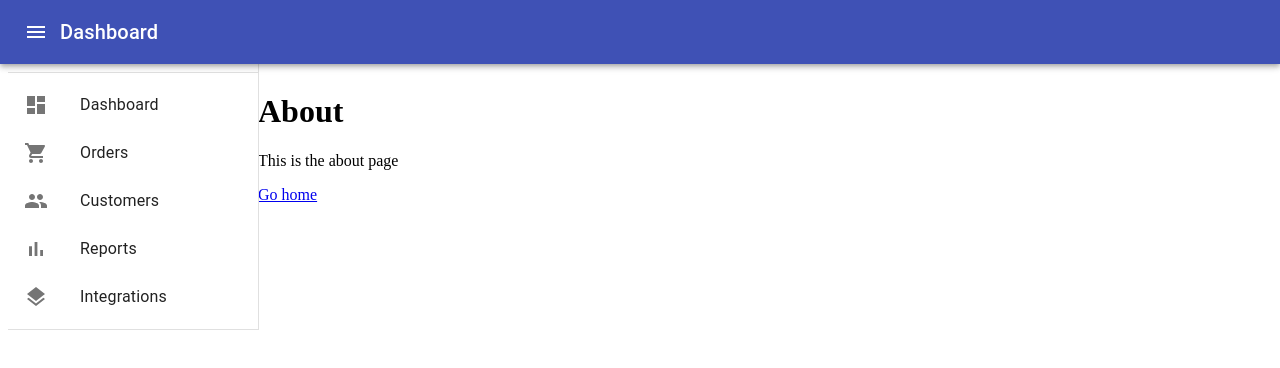
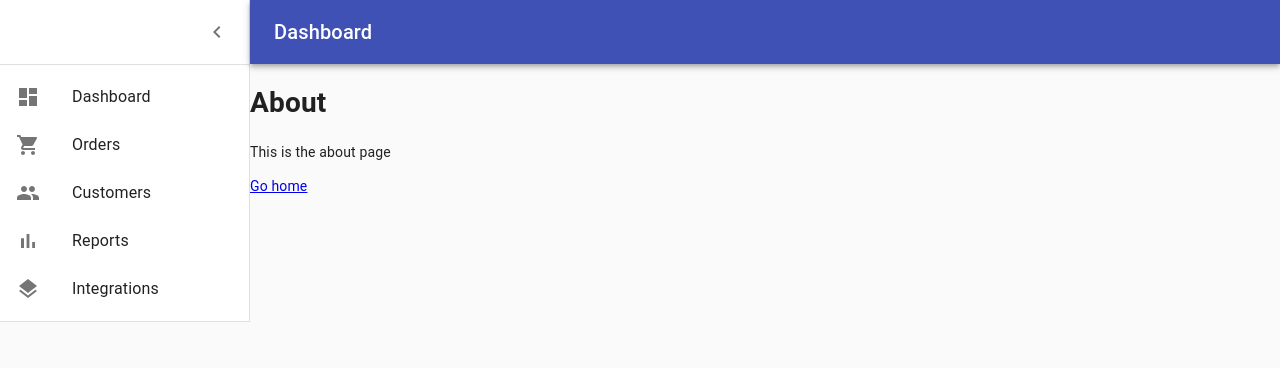
Before and after one commit to pbrain19/biruda, a Next.js app: page /about in a window 1280 px wide. Shown: the top 368 px of the page. Built offline with nearby package versions, Linux system fonts and the light colour scheme.

Commit message:
adjust styles to manek it all work

```diff
--- a/components/Layout.tsx
+++ b/components/Layout.tsx
@@ -16,7 +16,9 @@ import {
   ThemeProvider as MuiThemeProvider,
   createMuiTheme,
   StylesProvider,
+  NoSsr,
 } from './common';
+import { CssBaseline } from '@material-ui/core';
 
 import DashboardIcon from '@material-ui/icons/Dashboard';
 import ShoppingCartIcon from '@material-ui/icons/ShoppingCart';
@@ -87,12 +89,13 @@ const StyledAppBar = styled(AppBar)<AdditionalProps>`
   ${props =>
     props.open
       ? css`
-    margin-left: ${props.drawerwidth}px,
-    width: calc(100% - ${props.drawerwidth}px),
+          position: absolute;
+          margin-left: ${props.drawerwidth}px;
+          width: calc(100% - ${props.drawerwidth}px);
           transition: ${props.theme.transitions.create(['width', 'margin'], {
             easing: props.theme.transitions.easing.sharp,
             duration: props.theme.transitions.duration.enteringScreen,
-    })}
+          })};
         `
       : ''};
 `;
@@ -106,7 +109,7 @@ const StyledIconButton = styled(IconButton)<AdditionalProps>`
     })};
 
   ${props =>
-    !props.open
+    props.open
       ? css`
           display: none;
         `
@@ -117,16 +120,18 @@ const StyledTypography = styled(Typography)<AdditionalProps>`
   flex-grow: 1;
 `;
 
-const StyledDrawer = styled(({ drawerwidth, ...rest }) => (
-  <Drawer
-    {...rest}
-    drawerwidth={drawerwidth}
-    classes={{ paper: 'paper-override' }}
-  />
+const StyledDrawer = styled(({ ...rest }) => (
+  <Drawer {...rest} classes={{ paper: 'paper-override' }} />
 ))`
-  width: ${props => props.drawerwidth}px;
+  width: ${props =>
+    props.open ? props.drawerwidth : props.theme.spacing(7)}px;
+  transition: ${props =>
+    props.theme.transitions.create('width', {
+      easing: props.theme.transitions.easing.sharp,
+      duration: props.theme.transitions.duration.enteringScreen,
+    })};
 
-  & .paper-override {
+  > .paper-override {
     position: relative;
     white-space: nowrap;
     width: ${props => props.drawerwidth}px;
@@ -146,11 +151,11 @@ const StyledDrawer = styled(({ drawerwidth, ...rest }) => (
       !props.open
         ? css`
             overflow-x: hidden;
+            width: ${props.theme.spacing(7)}px;
             transition: ${props.theme.transitions.create('width', {
               easing: props.theme.transitions.easing.sharp,
               duration: props.theme.transitions.duration.leavingScreen,
             })};
-            width: ${props.theme.spacing(7)}px;
           `
         : ''};
   }
@@ -158,10 +163,10 @@ const StyledDrawer = styled(({ drawerwidth, ...rest }) => (
 
 // @ts-ignore
 const ToolbarIcon = styled.div`
-  display: 'flex';
-  align-items: 'center';
-  justify-content: 'flex-end';
-  padding: '0 8px';
+  display: flex;
+  align-items: center;
+  justify-content: flex-end;
+  padding: 0 8px;
 
   ${props => props.theme.mixins.toolbar}
 `;
@@ -191,6 +196,8 @@ const Layout: React.FunctionComponent<Props> = ({ children }) => {
   };
 
   return (
+    <NoSsr>
+      <CssBaseline />
       <StylesProvider injectFirst>
         <MuiThemeProvider theme={myTheme}>
           <ThemeProvider theme={myTheme}>
@@ -230,7 +237,6 @@ const Layout: React.FunctionComponent<Props> = ({ children }) => {
                 drawerwidth={DRAWER_WIDTH}
                 variant="permanent"
                 open={open}
-              key={JSON.stringify(open)}
               >
                 <ToolbarIcon>
                   <IconButton onClick={handleDrawerClose}>
@@ -250,6 +256,7 @@ const Layout: React.FunctionComponent<Props> = ({ children }) => {
           </ThemeProvider>
         </MuiThemeProvider>
       </StylesProvider>
+    </NoSsr>
   );
 };
 
--- a/pages/index.tsx
+++ b/pages/index.tsx
@@ -2,14 +2,12 @@ import * as React from 'react';
 import Link from 'next/link';
 import Head from 'next/head';
 
-import { CssBaseline } from '@material-ui/core';
 import Layout from '../components/Layout';
 import { NextPage } from 'next';
 
 const IndexPage: NextPage = () => {
   return (
     <React.Fragment>
-      <CssBaseline />
       <Layout>
         <Head>
           <title>CityShaper</title>
```
Lines whose indentation alone changed are shown as unchanged.
